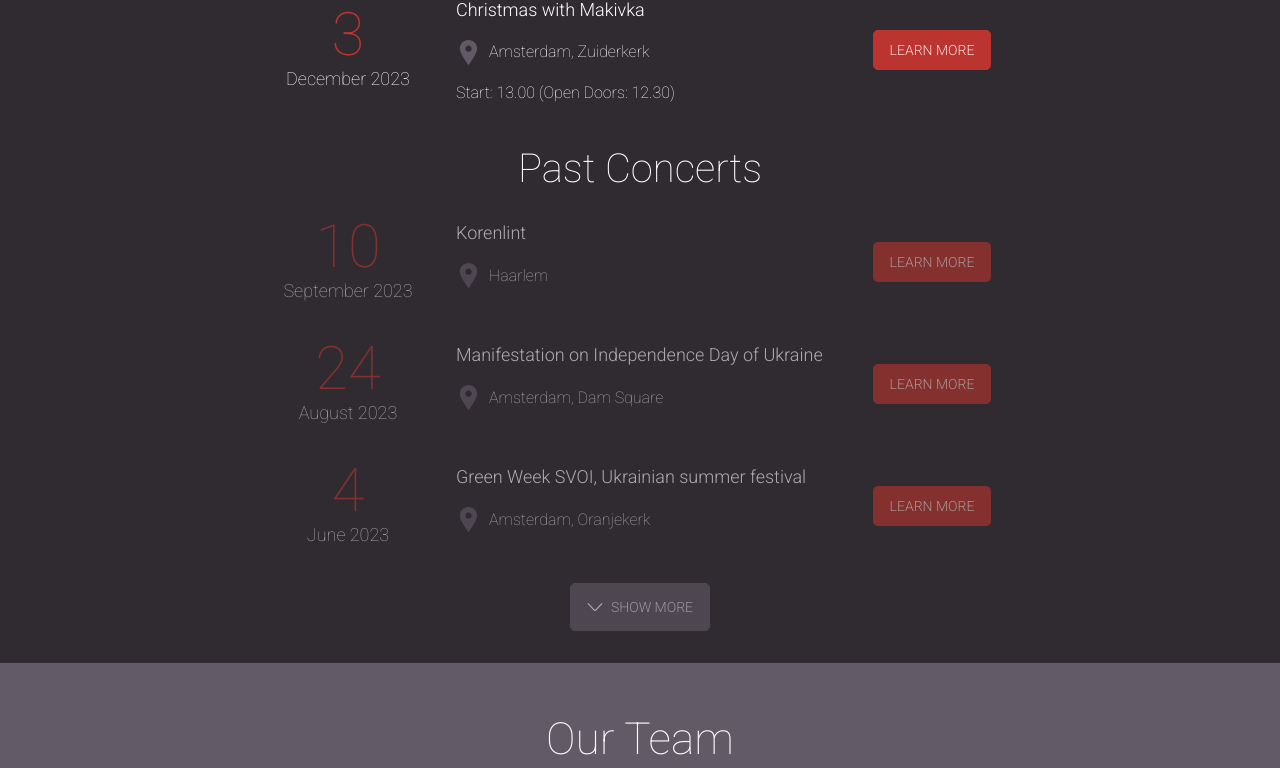
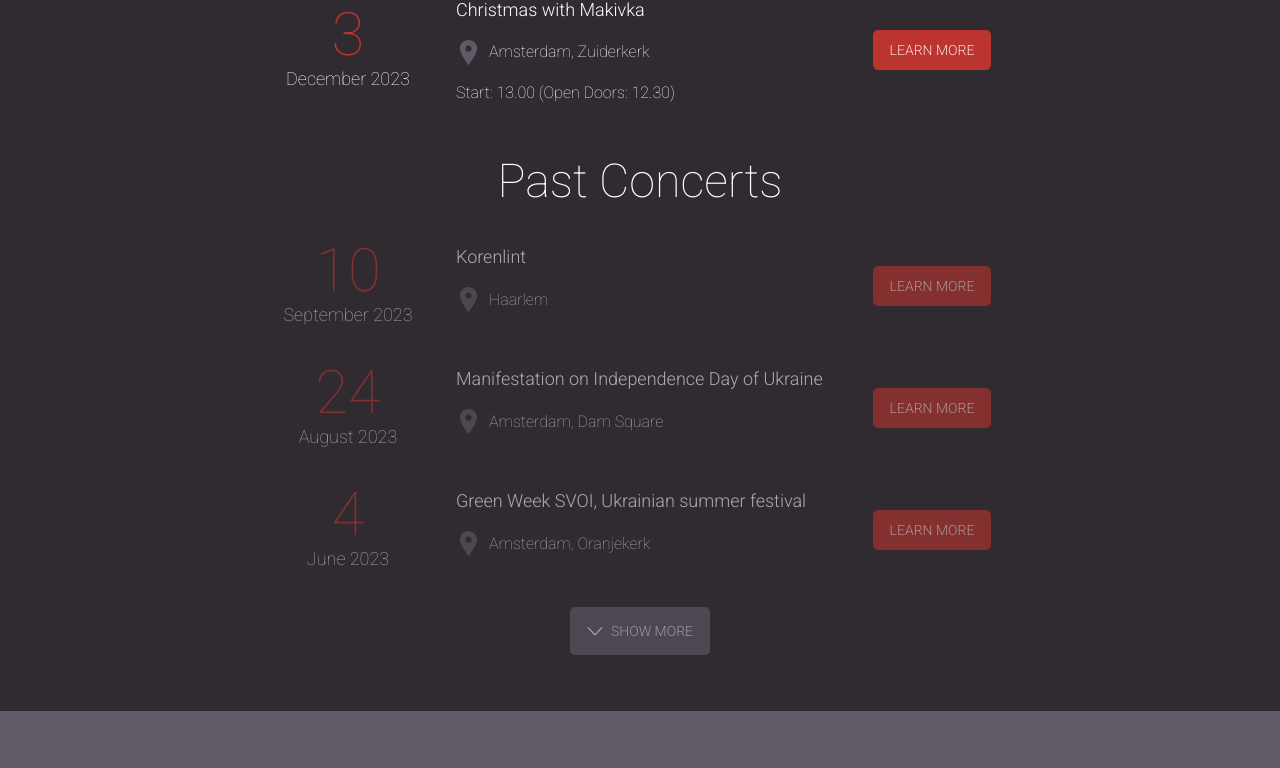
Before and after one commit to lkononenko/makivka-website, a Next.js app: page / in a window 1280 px wide. Shown: the part 1124-1892 px from the top of the page. Built offline with nearby package versions, Linux system fonts and the light colour scheme.

Commit message:
fix: style update

```diff
--- a/src/app/page.tsx
+++ b/src/app/page.tsx
@@ -70,7 +70,7 @@ export default function Home() {
               />
             ))}
           </div>
-          <h3>Past Concerts</h3>
+          <AnimatedTitle>Past Concerts</AnimatedTitle>
           <PastConcerts />
         </Section>
         <Section bgColor="bg-accent" id="team">
--- a/src/app/partials/PastConcerts/PastConcerts.tsx
+++ b/src/app/partials/PastConcerts/PastConcerts.tsx
@@ -91,7 +91,7 @@ export const PastConcerts: FC = () => {
           infoLink={concert.infoLink ? concert.infoLink : undefined}
         />
       ))}
-      <button className="btn btn-accent" onClick={() => setShowMore(!showMore)}>
+      <button className="btn btn-accent mb-6" onClick={() => setShowMore(!showMore)}>
         <svg
           className={`w-4 h-4 text-white ${showMore ? 'rotate-180' : ''}`}
           aria-hidden="true" xmlns="http://www.w3.org/2000/svg"
```
